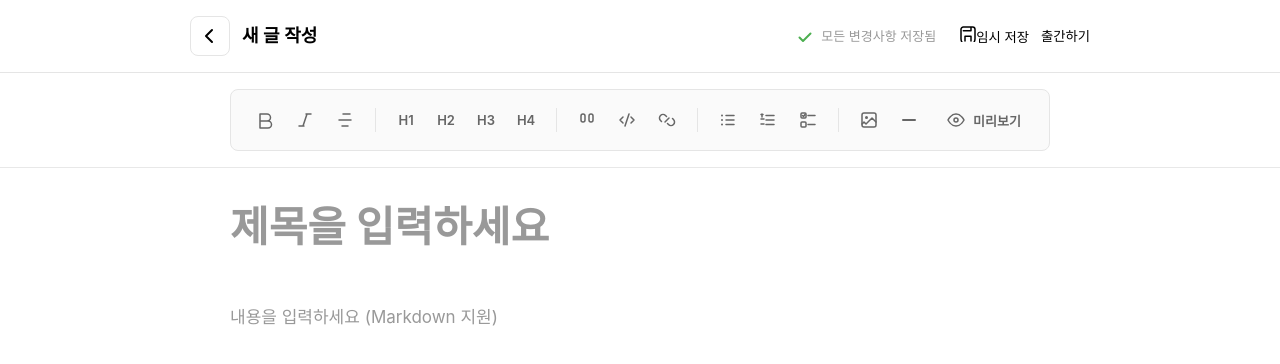
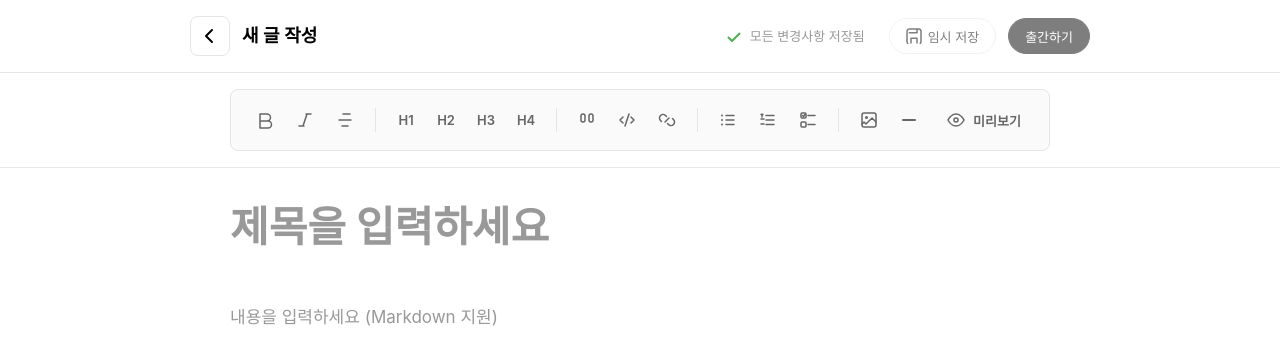
Before and after one commit to 100-hours-a-week/3-devon-woo-community-FE, a React (Vite) app: page /posts/create in a window 1280 px wide. Shown: the top 364 px of the page. Built offline with nearby package versions, Linux system fonts and the light colour scheme; no server answers.

Commit message:
feat: 발행 모드 수정

```diff
--- a/src/components/PostEditor/ComposeHeader.tsx
+++ b/src/components/PostEditor/ComposeHeader.tsx
@@ -8,6 +8,8 @@ interface ComposeHeaderProps {
   onBack: () => void
   onTempSave: () => void
   onPublish: () => void
+  canTempSave: boolean
+  canPublish: boolean
 }
 
 export default function ComposeHeader({
@@ -18,6 +20,8 @@ export default function ComposeHeader({
   onBack,
   onTempSave,
   onPublish,
+  canTempSave,
+  canPublish,
 }: ComposeHeaderProps) {
   return (
     <header className="compose-header">
@@ -52,7 +56,7 @@ export default function ComposeHeader({
             <span className="status-text">{autosaveStatusText}</span>
             <span className="status-time">{autosaveStatusTime}</span>
           </div>
-          <button className="btn-secondary" onClick={onTempSave}>
+          <button className="btn-secondary" onClick={onTempSave} disabled={!canTempSave}>
             <svg width="16" height="16" viewBox="0 0 16 16" fill="none">
               <path
                 d="M12.67 1H3.33A2.33 2.33 0 0 0 1 3.33v9.34A2.33 2.33 0 0 0 15 12.67V3.33A2.33 2.33 0 0 0 12.67 1zM11 15v-4.67H5V15M11 1v3.67H3.33"
@@ -64,7 +68,7 @@ export default function ComposeHeader({
             </svg>
             임시 저장
           </button>
-          <button className="btn-primary" onClick={onPublish}>
+          <button className="btn-primary" onClick={onPublish} disabled={!canPublish}>
             출간하기
           </button>
         </div>
--- a/src/components/PostEditor/PostEditor.css
+++ b/src/components/PostEditor/PostEditor.css
@@ -62,6 +62,38 @@
 
 .icon-btn:hover {
   background-color: var(--bg-secondary);
+}
+
+.btn-secondary,
+.btn-primary {
+  display: inline-flex;
+  align-items: center;
+  justify-content: center;
+  gap: 6px;
+  padding: 0 16px;
+  height: 36px;
+  border-radius: 999px;
+  font-size: 13px;
+  cursor: pointer;
+  border: 1px solid transparent;
+}
+
+.btn-secondary {
+  background: transparent;
+  color: var(--text-primary);
+  border-color: var(--border-primary);
+}
+
+.btn-primary {
+  background: #000;
+  color: #fff;
+  border-color: #000;
+}
+
+.btn-secondary:disabled,
+.btn-primary:disabled {
+  opacity: 0.5;
+  cursor: not-allowed;
 }
 
 .editor-toolbar-row {
--- a/src/pages/PostCreatePage.tsx
+++ b/src/pages/PostCreatePage.tsx
@@ -28,6 +28,8 @@ export default function PostCreatePage() {
   const [isPublishing, setIsPublishing] = useState(false)
 
   const isEditMode = !!postId
+  const canPublish = !!title.trim() && !!content.trim()
+  const canTempSave = !!(title.trim() || content.trim())
 
   useEffect(() => {
     if (isEditMode) {
@@ -45,7 +47,9 @@ export default function PostCreatePage() {
         }
       }
     }
+  }, [isEditMode, postId])
 
+  useEffect(() => {
     const autosaveInterval = setInterval(() => {
       if (title || content) {
         const now = new Date()
@@ -62,7 +66,7 @@ export default function PostCreatePage() {
     return () => {
       clearInterval(autosaveInterval)
     }
-  }, [title, content, isEditMode])
+  }, [title, content])
 
   const loadPost = async () => {
     if (!postId) return
@@ -349,6 +353,8 @@ export default function PostCreatePage() {
         onBack={handleBack}
         onTempSave={handleTempSave}
         onPublish={() => setShowPublishModal(true)}
+        canTempSave={canTempSave}
+        canPublish={canPublish}
       />
 
       <div className="main-container">
```
